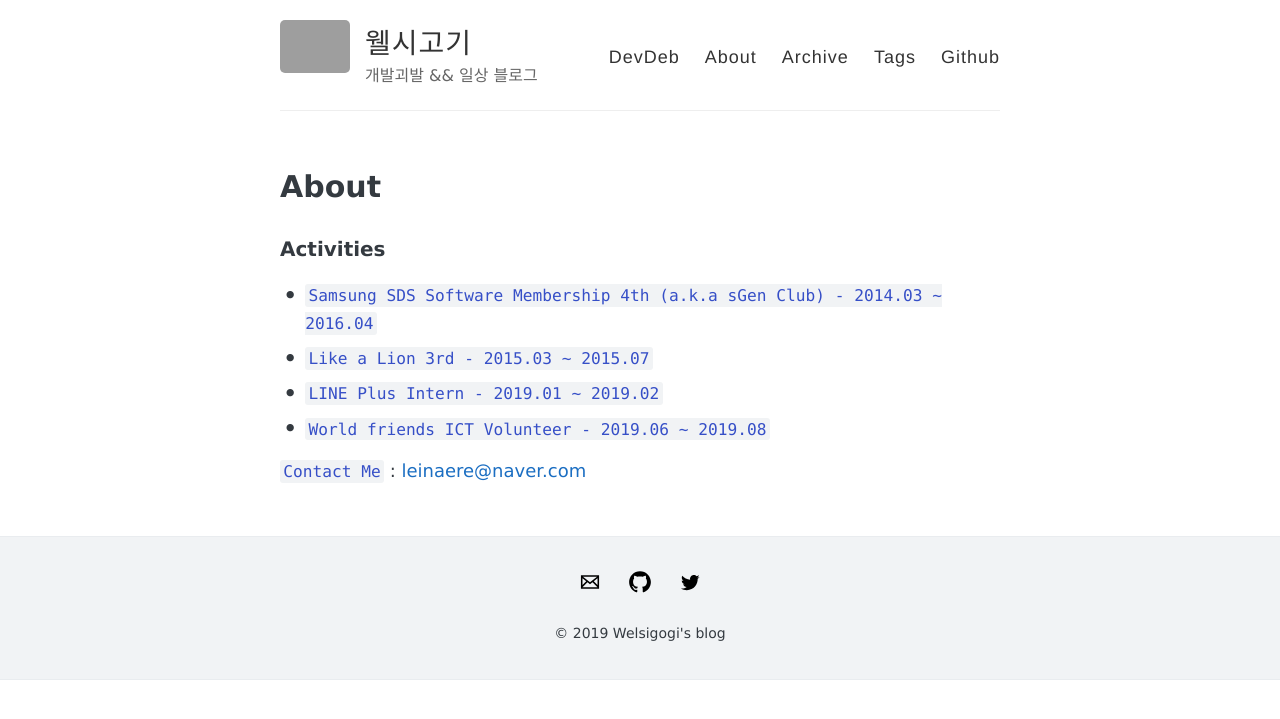
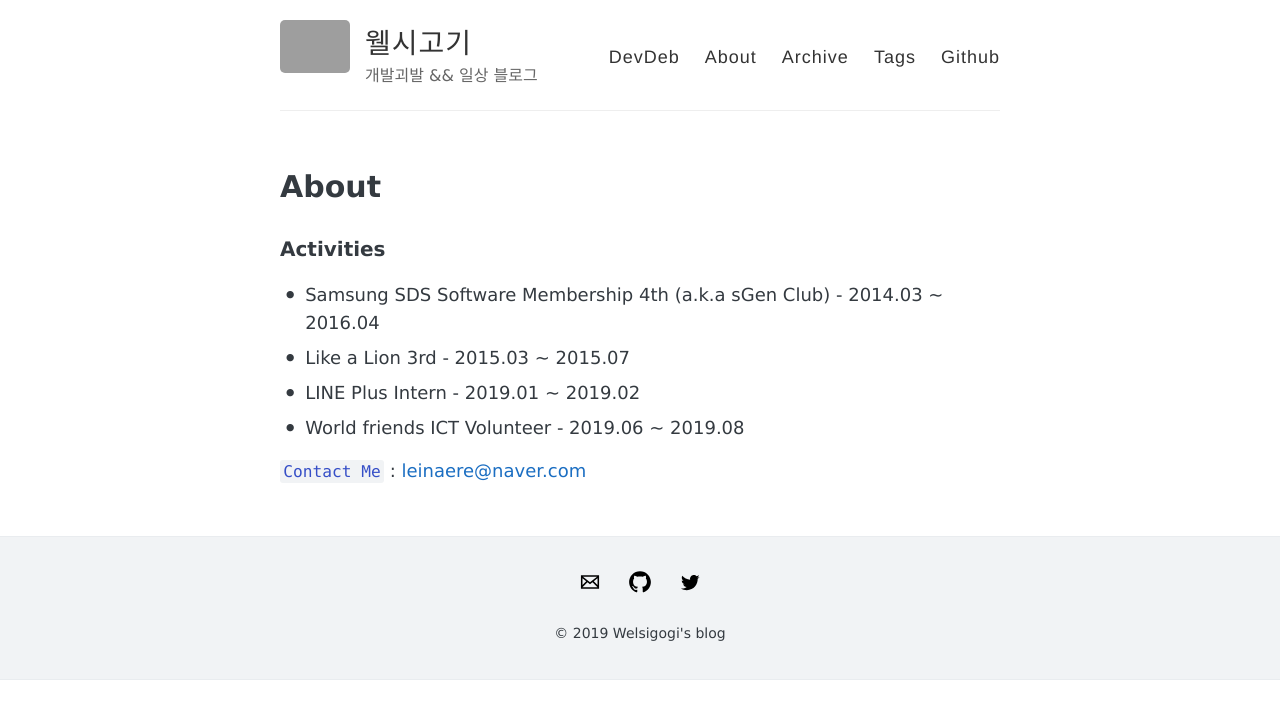
Before and after one commit to Leeheejin/leeheejin.github.io, a Jekyll site: the page built from about.md, in a window 1280 px wide. Shown: the top 719 px of the page. Built offline with Jekyll 4.4.1, drawn with Linux system fonts in a browser that asks for light colours; grey boxes are pictures that could not be loaded.

```diff
--- a/about.md
+++ b/about.md
@@ -6,9 +6,9 @@ permalink: /about/
 
 ### Activities
 
-* `Samsung SDS Software Membership 4th (a.k.a sGen Club) - 2014.03 ~ 2016.04`
-* `Like a Lion 3rd - 2015.03 ~ 2015.07`
-* `LINE Plus Intern - 2019.01 ~ 2019.02`
-* `World friends ICT Volunteer - 2019.06 ~ 2019.08`
+* Samsung SDS Software Membership 4th (a.k.a sGen Club) - 2014.03 ~ 2016.04
+* Like a Lion 3rd - 2015.03 ~ 2015.07
+* LINE Plus Intern - 2019.01 ~ 2019.02
+* World friends ICT Volunteer - 2019.06 ~ 2019.08
 
 `Contact Me` : [leinaere@naver.com](mailto:leinaere@naver.com)
```
